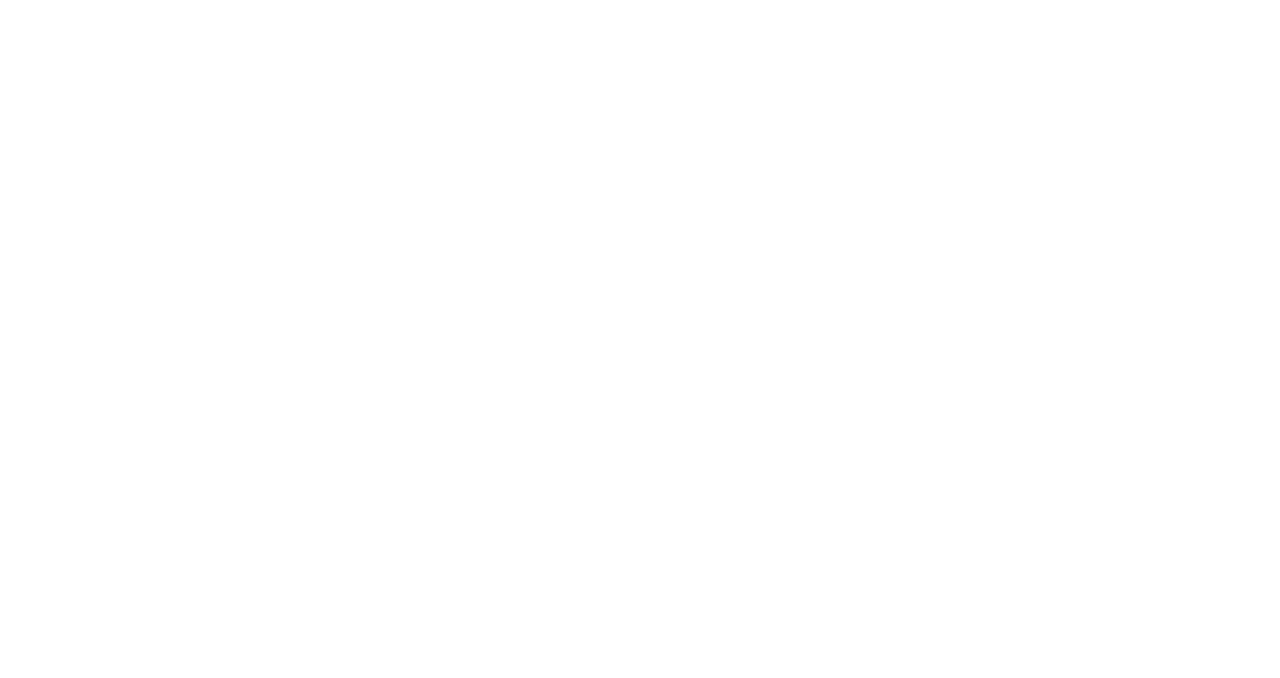
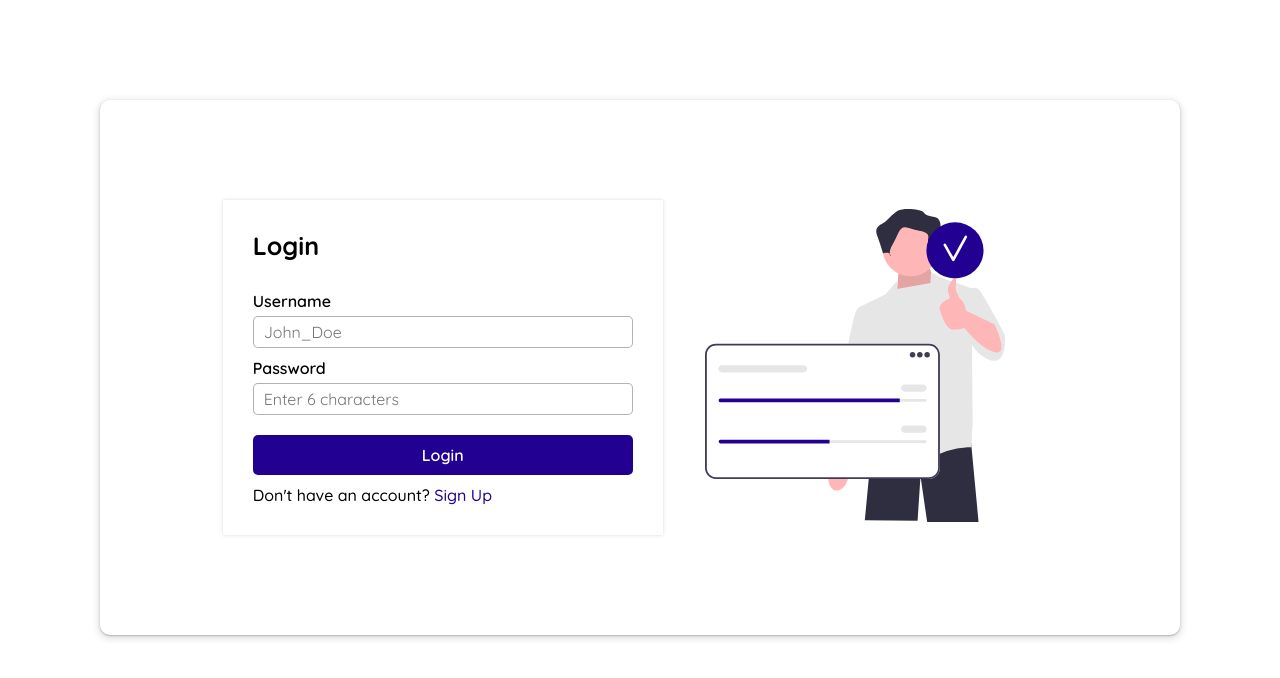
Before and after one commit to sidul567/collaborative-task-management-app, a React (Create React App) app: page /login in a window 1280 px wide. Before the commit this address had no page. Shown: the top 678 px of the page. Built offline with nearby package versions, Linux system fonts and the light colour scheme.

Commit message:
Add Login Page

```diff
--- a/src/App.js
+++ b/src/App.js
@@ -1,12 +1,14 @@
 import './App.css';
 import {Route, BrowserRouter, Routes} from 'react-router-dom'
 import Registration from './components/User/Registration';
+import Login from './components/User/Login';
 
 function App() {
   return (
     <BrowserRouter>
         <Routes>
             <Route exact path='/' element={<Registration />} />
+            <Route exact path='/login' element={<Login />} />
         </Routes>
     </BrowserRouter>
   );
--- /dev/null
+++ b/src/components/User/Login.css
@@ -0,0 +1,35 @@
+.loginContainer{
+    display: flex;
+    padding: 100px;
+    /* background-image: linear-gradient(to right bottom, #220092, #5133ae, #775cc9, #9c85e4, #c2b0ff); */
+}
+
+.loginWrapper{
+    display: flex;
+    justify-content: space-evenly;
+    background-color: #fff;
+    padding: 100px;
+    width: 100%;
+    border-radius: 10px;
+    gap: 20px;
+    box-shadow: rgba(60, 64, 67, 0.3) 0px 1px 2px 0px, rgba(60, 64, 67, 0.15) 0px 2px 6px 2px;
+}
+
+.loginContainer .loginInfo{
+    box-shadow: rgba(0, 0, 0, 0.1) 0px 0px 5px 0px, rgba(0, 0, 0, 0.1) 0px 0px 1px 0px;
+    padding: 30px;
+    width: 50%;
+}
+
+.loginContainer .loginInfo h3{
+    font-size: 25px;
+    margin-bottom: 30px;
+}
+.loginContainer .loginImg{
+    align-self: center;
+    width: 40%;
+}
+
+.loginContainer .loginImg img{
+    width: 300px;
+}
--- /dev/null
+++ b/src/components/User/Login.js
@@ -0,0 +1,82 @@
+import React, { useState } from 'react'
+import { Link, useNavigate } from 'react-router-dom';
+import login from '../../images/login.svg';
+import './Login.css';
+import bcrypt from "bcryptjs-react";
+
+function Login() {
+    const [loginInfo, setLoginInfo] = useState({
+        username: "",
+        email: "",
+        password: "",
+    });
+    const [error, setError] = useState("");
+    const navigate = useNavigate();
+
+    const handleLoginInput = (e) => {
+        setLoginInfo((prevState) => {
+            return {
+                ...prevState,
+                [e.target.name]: e.target.value
+            }
+        })
+    }
+
+
+    const loginSubmit = async (e) => {
+        e.preventDefault();
+        let db = JSON.parse(localStorage.getItem("collaborative-management-app"));
+
+        if (db) {
+            const user = db.users.find(user => user.username === loginInfo.username);
+            if (!user) {
+                setError("User not found!");
+                return;
+            }
+
+            const validPassword = bcrypt.compareSync(loginInfo.password, user.password);
+
+            if(!validPassword){
+                setError("Wrong username or password!");
+                return;
+            }
+
+            setError("");
+        } else {
+            setError("User not found!");
+            return;
+        }
+
+        navigate("/home");
+    }
+
+    return (
+        <div className='loginContainer'>
+            <div className="loginWrapper">
+                <div className="loginInfo">
+                    <h3>Login</h3>
+                    <form onSubmit={loginSubmit}>
+                        <div className="form-group">
+                            <label htmlFor="username">Username</label>
+                            <input type="text" name="username" placeholder='John_Doe' onChange={handleLoginInput} />
+                        </div>
+                        <div className="form-group">
+                            <label htmlFor="password">Password</label>
+                            <input type="password" name="password" placeholder='Enter 6 characters' onChange={handleLoginInput} />
+                        </div>
+                        <div className="form-submit">
+                            <input type="submit" value="Login" />
+                        </div>
+                        {error && <div className="error">{error}</div>}
+                        <p>Don't have an account? <Link to="/register">Sign Up</Link></p>
+                    </form>
+                </div>
+                <div className="loginImg">
+                    <img src={login} alt="Login" />
+                </div>
+            </div>
+        </div>
+    )
+}
+
+export default Login
--- a/src/components/User/Registration.js
+++ b/src/components/User/Registration.js
@@ -1,5 +1,5 @@
 import React, { useState } from 'react'
-import { Link } from 'react-router-dom';
+import { Link, useNavigate } from 'react-router-dom';
 import avatar from '../../images/avatar.png';
 import register from '../../images/register.svg';
 import './Registration.css';
@@ -13,6 +13,7 @@
         avatar: "",
     });
     const [error, setError] = useState("");
+    const navigate = useNavigate();
 
     const handleRegistrationInput = (e) => {
         setRegistrationInfo((prevState) => {
@@ -57,6 +58,7 @@
             const isFoundUsername = db.users.find(user=>user.username === registrationInfo.username);
             if(isFoundUsername){
                 setError("Username already exists!");
+                return;
             }else{
                 setError("");
                 const users = [...db.users, registrationInfo];
@@ -67,6 +69,7 @@
             localStorage.setItem("collaborative-management-app", JSON.stringify({users: [{...registrationInfo}]}));
         }
 
+        navigate("/home");
     }
 
     return (
@@ -100,7 +103,7 @@
                             <input type="submit" value="Sign Up" />
                         </div>
                         {error && <div className="error">{error}</div>}
-                        <p>Already have an account? <Link to="/registration">Log In</Link></p>
+                        <p>Already have an account? <Link to="/login">Log In</Link></p>
                     </form>
                 </div>
                 <div className="registrationImg">
```
